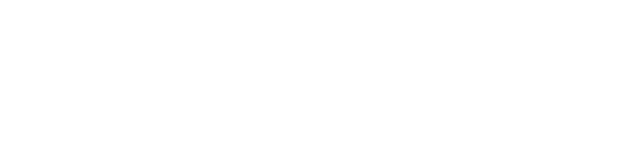
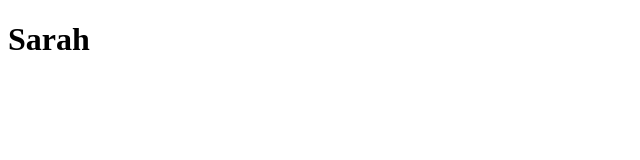
Before and after one commit to Fclaudiobriito/FS14E2, a plain HTML site: page index.html in a window 1280 px wide. Shown: the whole page, without its empty margins (0-640 px from the left). Drawn offline with Linux system fonts and the light colour scheme.

Commit message:
criacao h1 sarah

```diff
--- a/index.html
+++ b/index.html
@@ -7,6 +7,6 @@
     <title>Faster</title>
 </head>
 <body>
-
+    <h1>Sarah</h1>
 </body>
 </html>
```
